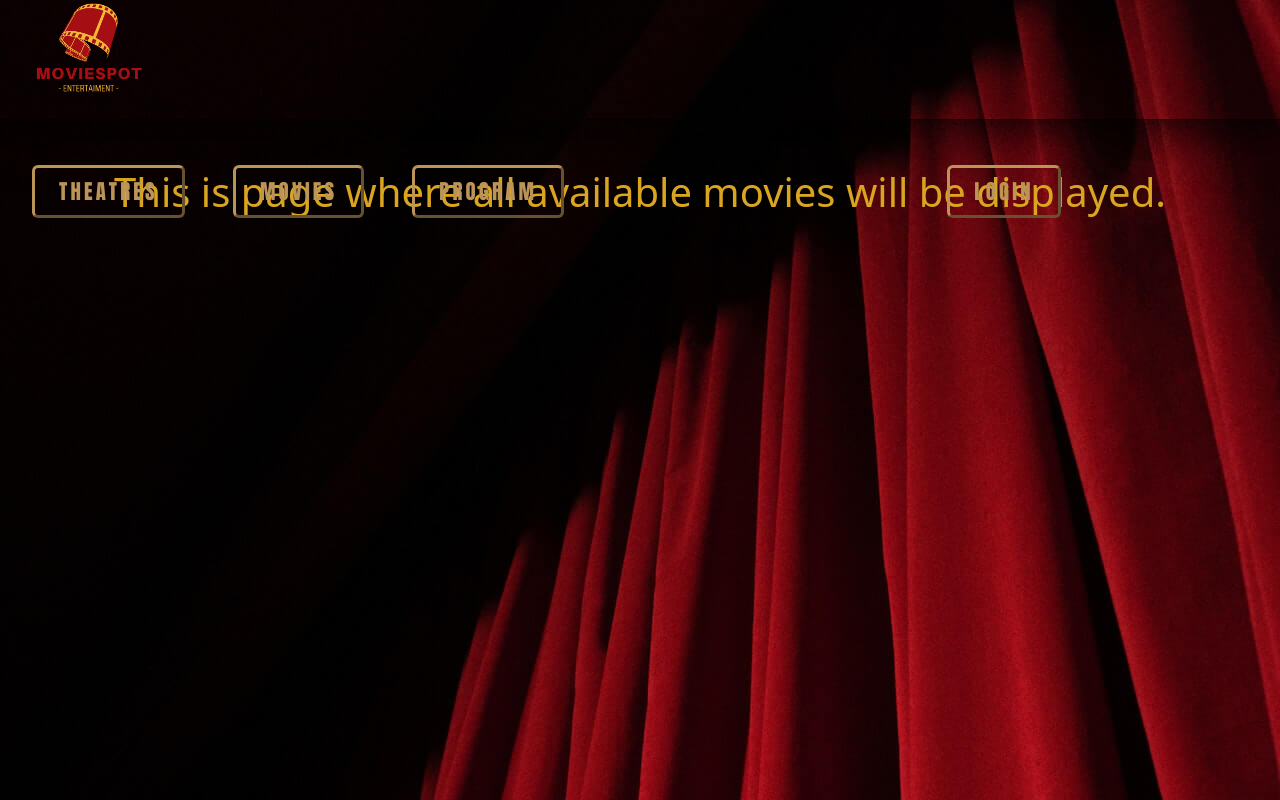
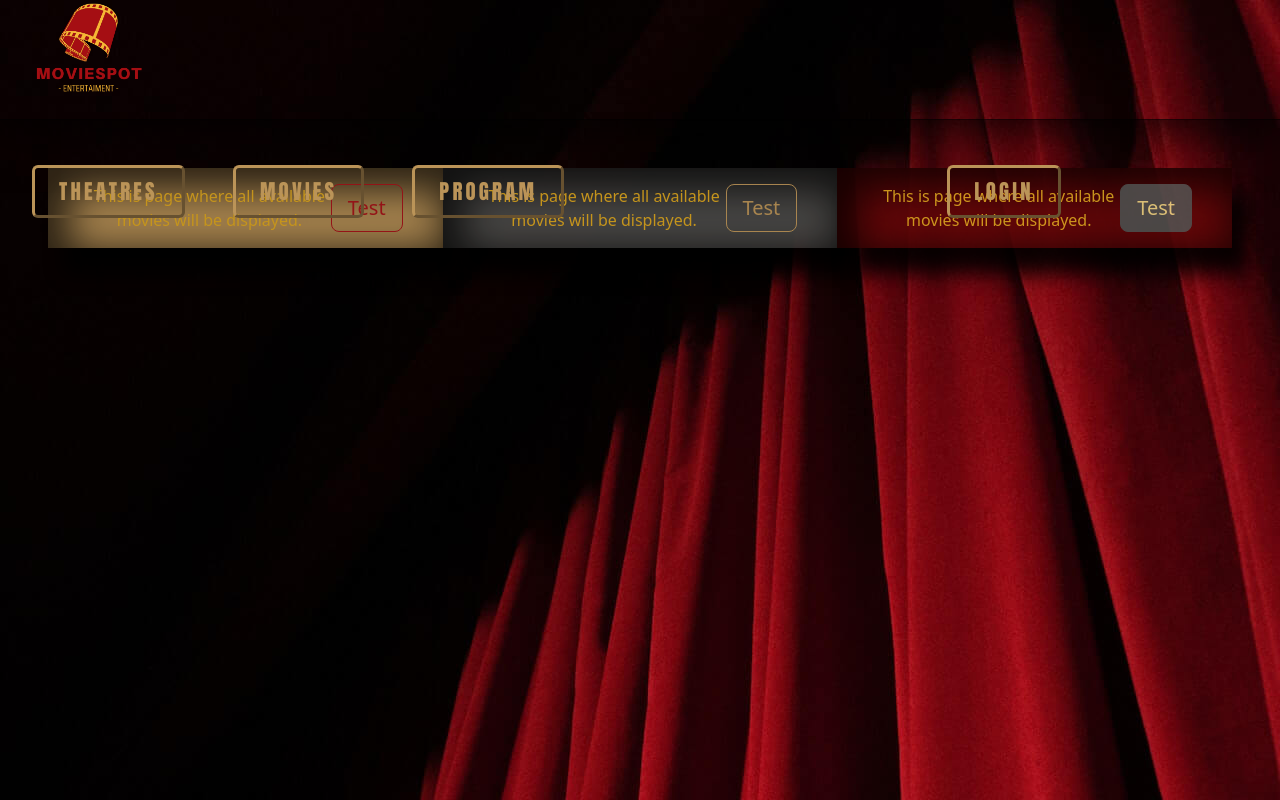
Before and after one commit to diantoshev/movie-theatre-website, a React (Create React App) app in the folder movie-theatre-website/: page /movies in a window 1280 px wide. Built offline with nearby package versions, Linux system fonts and the light colour scheme.

Commit message:
Adding presentational components /container holders, buttons/

```diff
--- /dev/null
+++ b/movie-theatre-website/src/components/Buttons/DarkButton.jsx
@@ -0,0 +1,12 @@
+import Button from 'react-bootstrap/Button';
+
+function DarkButton(props) {
+    const classes = props.className;
+    return (
+        <Button className={`btn rounded-3 text-lg-center text-goldLight ${classes}`} size='lg' variant="greyDark">
+            {props.children}
+        </Button>
+    );
+}
+
+export default DarkButton;
--- /dev/null
+++ b/movie-theatre-website/src/components/Buttons/GoldButton.jsx
@@ -0,0 +1,12 @@
+import Button from 'react-bootstrap/Button';
+
+function GoldButton(props) {
+    const classes = props.className;
+    return (
+        <Button className={`btn rounded-3 text-lg-center ${classes}`} size='lg' variant="outline-goldDark">
+            {props.children}
+        </Button>
+    );
+}
+
+export default GoldButton;
--- /dev/null
+++ b/movie-theatre-website/src/components/Buttons/RedButton.jsx
@@ -0,0 +1,12 @@
+import Button from 'react-bootstrap/Button';
+
+function RedButton(props) {
+    const classes = props.className;
+    return (
+        <Button className={`btn rounded-3 text-lg-center ${classes}`} size='lg' variant="outline-redPrimary">
+            {props.children}
+        </Button>
+    );
+}
+
+export default RedButton;
--- /dev/null
+++ b/movie-theatre-website/src/components/GoldContainer/GoldContainer.jsx
@@ -0,0 +1,11 @@
+import './GoldContainer.scss';
+
+function GoldContainer(props) {
+    return (
+        <div className='bg-goldDark goldContainer'>
+            {props.children}
+        </div>
+    );
+}
+
+export default GoldContainer;
--- /dev/null
+++ b/movie-theatre-website/src/components/GoldContainer/GoldContainer.scss
@@ -0,0 +1,10 @@
+.goldContainer {
+    display: flex;
+    padding: 40px;
+    opacity: 90%;
+    justify-content: center;
+    align-items: center;
+    filter: drop-shadow(16px 26px 10px #000);
+    box-shadow: 11px 12px 38px 11px rgba(0, 0, 0, 0.75) inset;
+
+}
--- /dev/null
+++ b/movie-theatre-website/src/components/GreyContainer/GeryContainer.jsx
@@ -0,0 +1,11 @@
+import './GreyContainer.scss';
+
+function GreyContainer(props) {
+    return (
+        <div className='bg-greyDark greyContainer'>
+            {props.children}
+        </div>
+    );
+}
+
+export default GreyContainer;
--- /dev/null
+++ b/movie-theatre-website/src/components/GreyContainer/GreyContainer.scss
@@ -0,0 +1,10 @@
+.greyContainer {
+    display: flex;
+    padding: 40px;
+    opacity: 90%;
+    justify-content: center;
+    align-items: center;
+    filter: drop-shadow(16px 26px 10px #000);
+    box-shadow: 11px 12px 38px 11px rgba(0, 0, 0, 0.75) inset;
+
+}
--- a/movie-theatre-website/src/components/PageContainer/PageContainer.jsx
+++ b/movie-theatre-website/src/components/PageContainer/PageContainer.jsx
@@ -3,7 +3,7 @@ import backdrop from '../../assets/backdrop-1.jpg';
 
 export default function PageContainer(props) {
 
-    const classes = 'pageContainer ' + props.className;
+    const classes = 'pageContainer';
     return <div className={classes}>
         <div className='offsetNav'>{props.children}</div>
         <img src={backdrop} alt="backdrop" />
--- /dev/null
+++ b/movie-theatre-website/src/components/RedContainer/RedContainer.jsx
@@ -0,0 +1,11 @@
+import './RedContainer.scss';
+
+function RedContainer(props) {
+    return (
+        <div className='bg-redAccent redContainer'>
+            {props.children}
+        </div>
+    );
+}
+
+export default RedContainer;
--- /dev/null
+++ b/movie-theatre-website/src/components/RedContainer/RedContainer.scss
@@ -0,0 +1,9 @@
+.redContainer {
+    display: flex;
+    padding: 40px;
+    opacity: 90%;
+    justify-content: center;
+    align-items: center;
+    filter: drop-shadow(16px 26px 10px #000);
+    box-shadow: 11px 12px 38px 11px rgba(0, 0, 0, 0.75) inset;
+}
--- a/movie-theatre-website/src/pages/AllMoviesPage/AllMovies.jsx
+++ b/movie-theatre-website/src/pages/AllMoviesPage/AllMovies.jsx
@@ -1,5 +1,14 @@
+import GoldContainer from '../../components/GoldContainer/GoldContainer';
+import GreyContainer from '../../components/GreyContainer/GeryContainer';
 import PageContainer from '../../components/PageContainer/PageContainer';
-
+import RedButton from '../../components/Buttons/RedButton';
+import RedContainer from '../../components/RedContainer/RedContainer';
+import GoldButton from '../../components/Buttons/GoldButton';
+import DarkButton from '../../components/Buttons/DarkButton';
 export default function AllMoviesPage(props) {
-    return <PageContainer> <h1>This is page where all available movies will be displayed.</h1></PageContainer>
+    return <PageContainer>
+        <GoldContainer>This is page where all available movies will be displayed.<RedButton>Test</RedButton></GoldContainer >
+        <GreyContainer>This is page where all available movies will be displayed.<GoldButton>Test</GoldButton></GreyContainer>
+        <RedContainer>This is page where all available movies will be displayed.<DarkButton>Test</DarkButton></RedContainer>
+    </PageContainer >
 }
```
